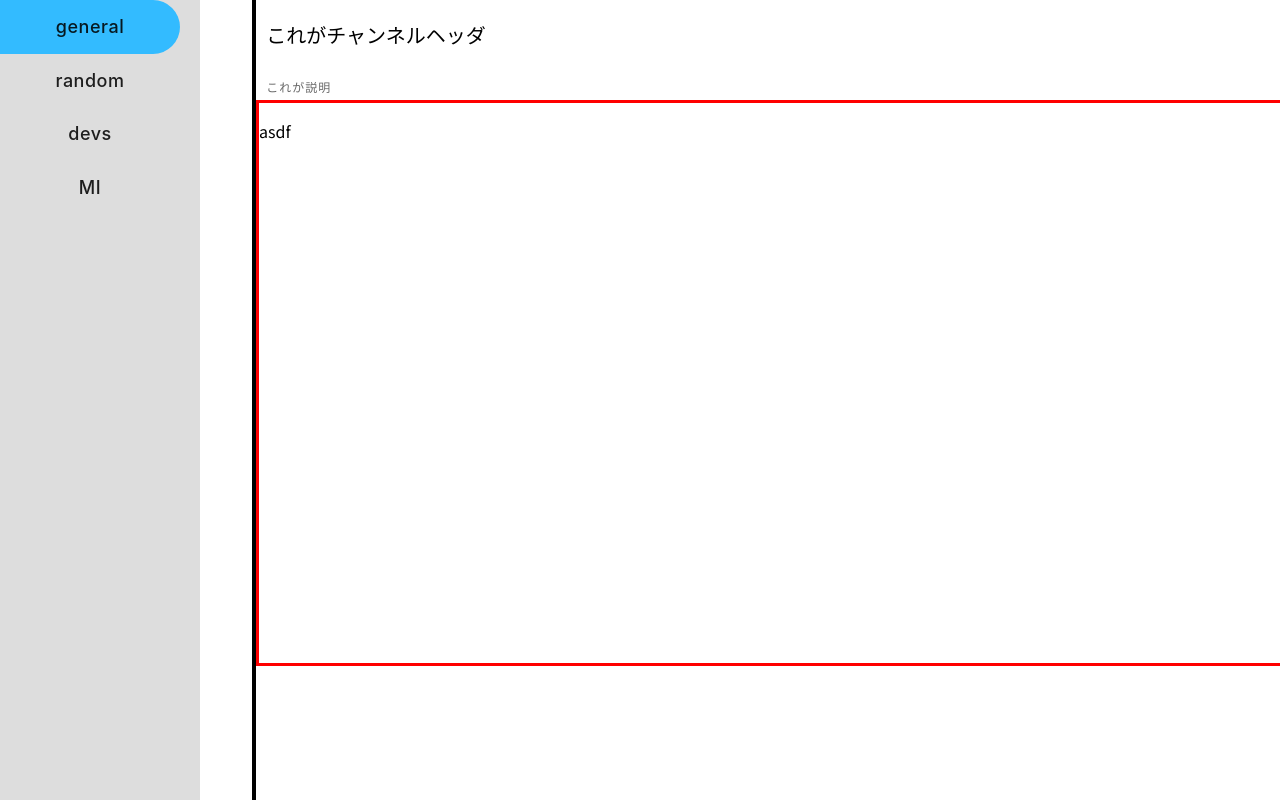
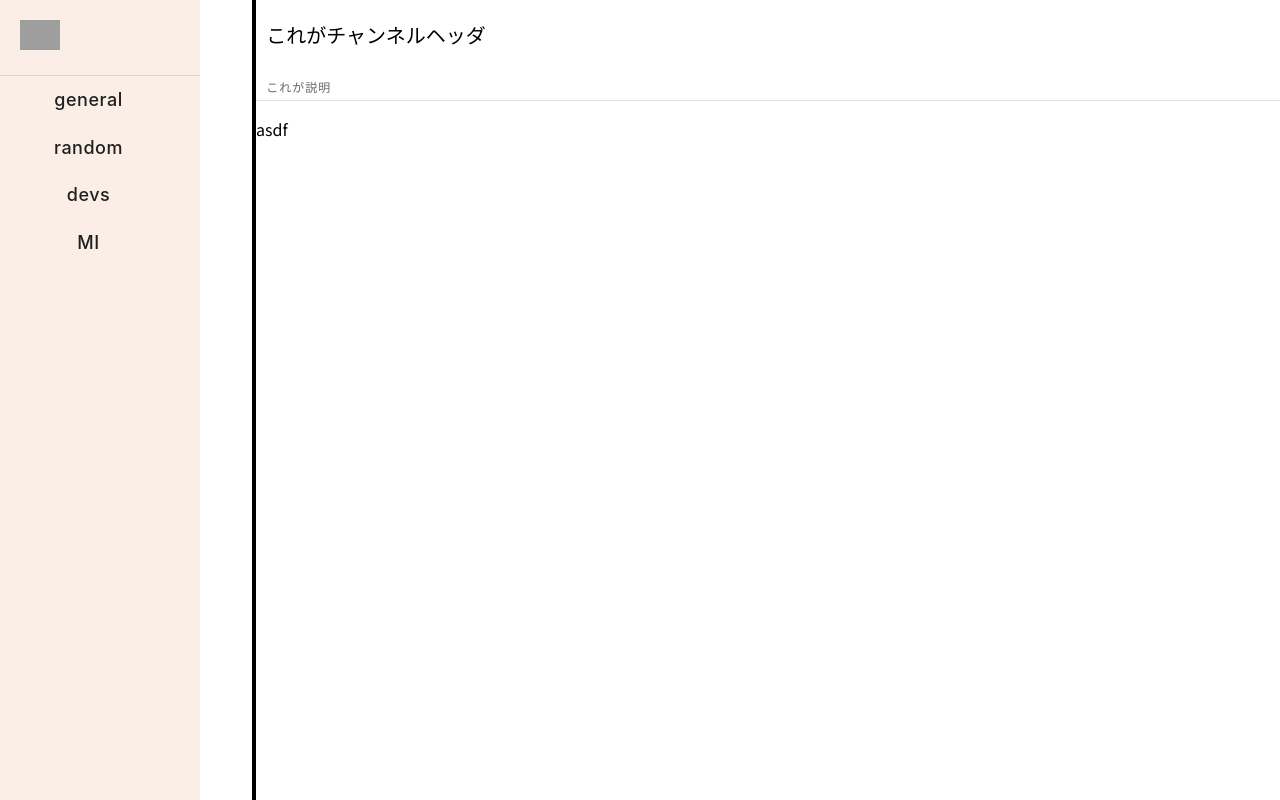
Before and after one commit to girakdev/Girack, a Next.js app: page / in a window 1280 px wide. Built offline with nearby package versions, Linux system fonts and the light colour scheme; no server answers; grey boxes are pictures that could not be loaded.

Commit message:
色の配置を変更、アイコンの設置

```diff
--- a/components/Cbar.js
+++ b/components/Cbar.js
@@ -1,7 +1,7 @@
 import React from 'react';
 import ReactDOM from 'react-dom';
 import { withStyles, makeStyles, ThemeProvider } from '@material-ui/core/styles';
-import { Grid, Button } from '@material-ui/core';
+import { Grid, Button, Divider } from '@material-ui/core';
 import Link from 'next/link';
 
 //ボタン用のスタイル
@@ -10,11 +10,13 @@ const BsButton = withStyles({
       boxShadow: 'none',
       textTransform: 'none',
       fontSize: 18,
+      textAlign: "left",
+      paddingLeft: "5px",
       paddingTop: '3px',
       paddingBottom: '3px',
       marginLeft: 0,
-      border: '4px solid rgba(0,0,0,0)',
-      borderRadius: "0 10ch 10ch 0",
+      border: '1px solid rgba(0,0,0,0)',
+      borderRadius: "0 2ch 2ch 0",
       lineHeight: 0.2,
       width: "90%",
       fontFamily: [
@@ -30,13 +32,13 @@ const BsButton = withStyles({
         '"Segoe UI Symbol"',
       ].join(','),
       '&:hover': {
-        backgroundColor: '#33bbff',
+        backgroundColor: '#4cd3c2',
         boxShadow: '2',
       },
       '&:active': {
         boxShadow: 'none',
-        backgroundColor: '#0062cc',
-        borderColor: '#005cbf',
+        backgroundColor: '#4cd3c2',
+        borderColor: '#0a97b0',
       },
       '&:focus': {
         boxShadow: '0 0 0 0.2rem rgba(0,123,255,.5)',
@@ -63,7 +65,16 @@ const draw = (
 
 export default function chatWin() {
     return (
+
 <>
+<div style={{margin:"10%"}} id="profile">
+    <span>
+        <img style={{width:"25%",height:"auto"}} src="https://image.flaticon.com/icons/svg/3011/3011270.svg"></img>
+
+    </span>
+
+</div>
+<Divider />
 <Grid
  container direction="column"
  justify="flex-start"
@@ -72,7 +83,6 @@ export default function chatWin() {
 </Grid>
 
 </>
-        //<InsertS> => スタイルそのもの
 
     )
 }
--- a/components/chatW.js
+++ b/components/chatW.js
@@ -1,7 +1,7 @@
 import React from 'react';
 import ReactDOM from 'react-dom';
 import { createStyles, makeStyles } from '@material-ui/core/styles';
-import { Typography } from '@material-ui/core';
+import { Typography, Divider } from '@material-ui/core';
 
 const layoutStyle = {
     border: '1px solid #DDD',
@@ -22,7 +22,6 @@ const chatWL = {
     width: "100%",
     height: "70%",
     position: "relative",
-    border: "solid 3px red"
 
 }
 
@@ -43,6 +42,7 @@ export default function chatWin() {
                 <p>これがチャンネルヘッダ</p>
                 <Typography variant="overline" style={{ color: "rgba(0, 0, 0, 0.6)" }}>これが説明</Typography>
             </div>
+            <Divider />
             <div style={chatWL}>
                 <p>asdf</p>
             </div>
--- a/pages/index.js
+++ b/pages/index.js
@@ -13,7 +13,7 @@ const forBar =  {
     position: "absolute",
     left: 0,
     top: 0,
-    backgroundColor: "#DDD",
+    backgroundColor: "#faeee7",
 
 }
 
--- a/styles/style.js
+++ b/styles/style.js
@@ -33,7 +33,7 @@ body
     position: absolute;
     left: 0;
     top: 0;
-    background-color: #EFEFEF;
+    background-color: #faeee7;
 }
 
 `}</style>
```
